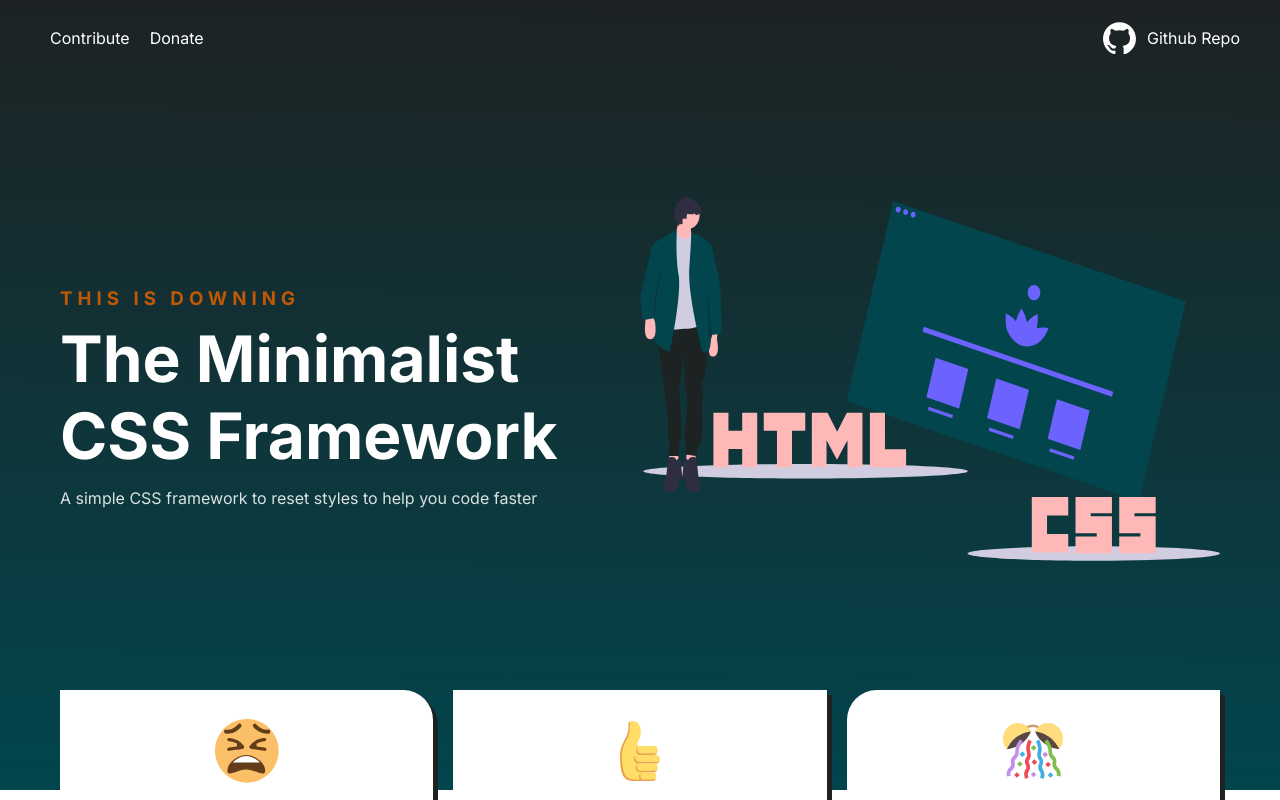
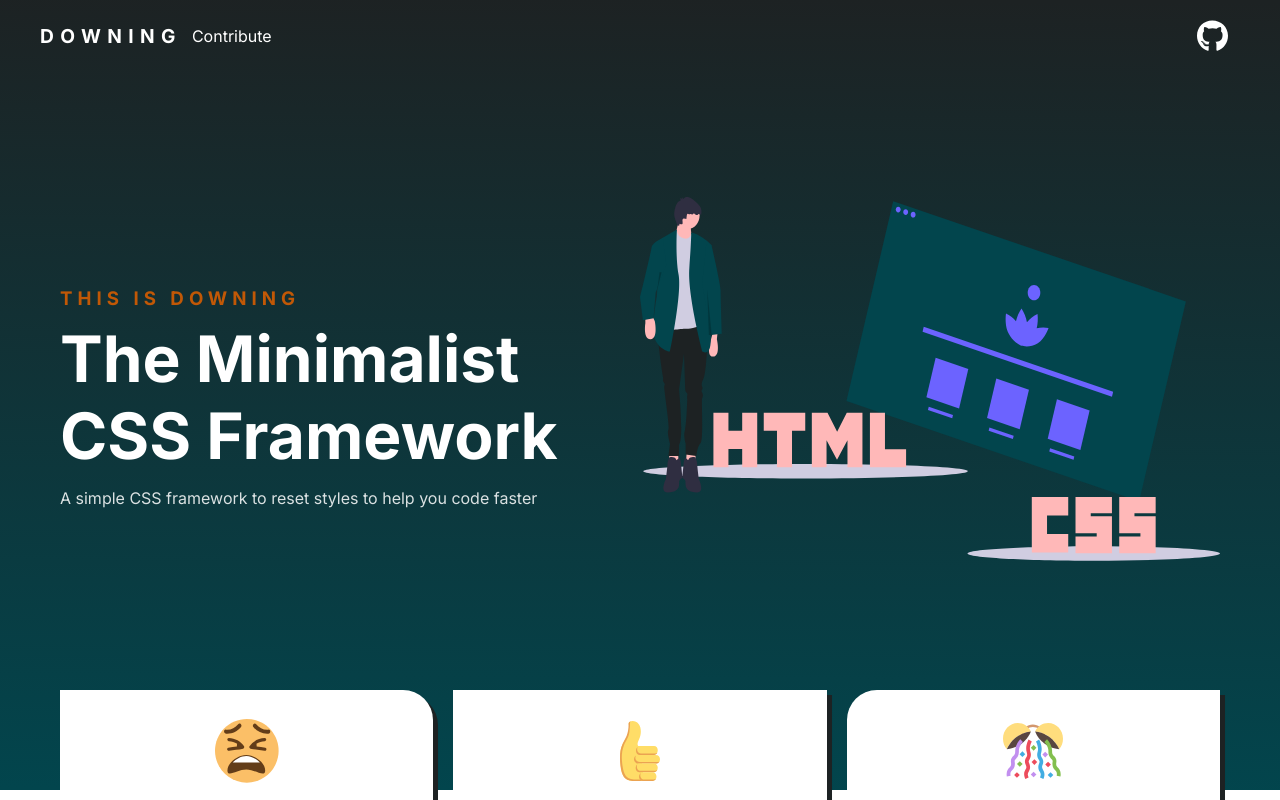
Before and after one commit to SankThomas/downing-landing-page, a React (Create React App) app: page / in a window 1280 px wide. Shown: the top 800 px of the page. Built offline with nearby package versions, Linux system fonts and the light colour scheme.

Commit message:
add logo

```diff
--- a/src/components/Header.js
+++ b/src/components/Header.js
@@ -1,16 +1,16 @@
-import githubIcon from "../images/github.svg"
+import { FaGithub } from "react-icons/fa"
 
 const Header = () => {
   return (
     <header className="header">
-      <ul>
-        <li>
-          <button>Contribute</button>
-        </li>
-        <li>
-          <button>Donate</button>
-        </li>
-      </ul>
+      <div className="logo">
+        <h2>Downing</h2>
+        <ul>
+          <li>
+            <button>Contribute</button>
+          </li>
+        </ul>
+      </div>
 
       <div>
         <a
@@ -18,8 +18,7 @@ const Header = () => {
           target="_blank"
           rel="noopenner noreferrer"
         >
-          <img src={githubIcon} alt="GitHub" className="github-icon" /> Github
-          Repo
+          <FaGithub className="github-icon" />
         </a>
       </div>
     </header>
```
